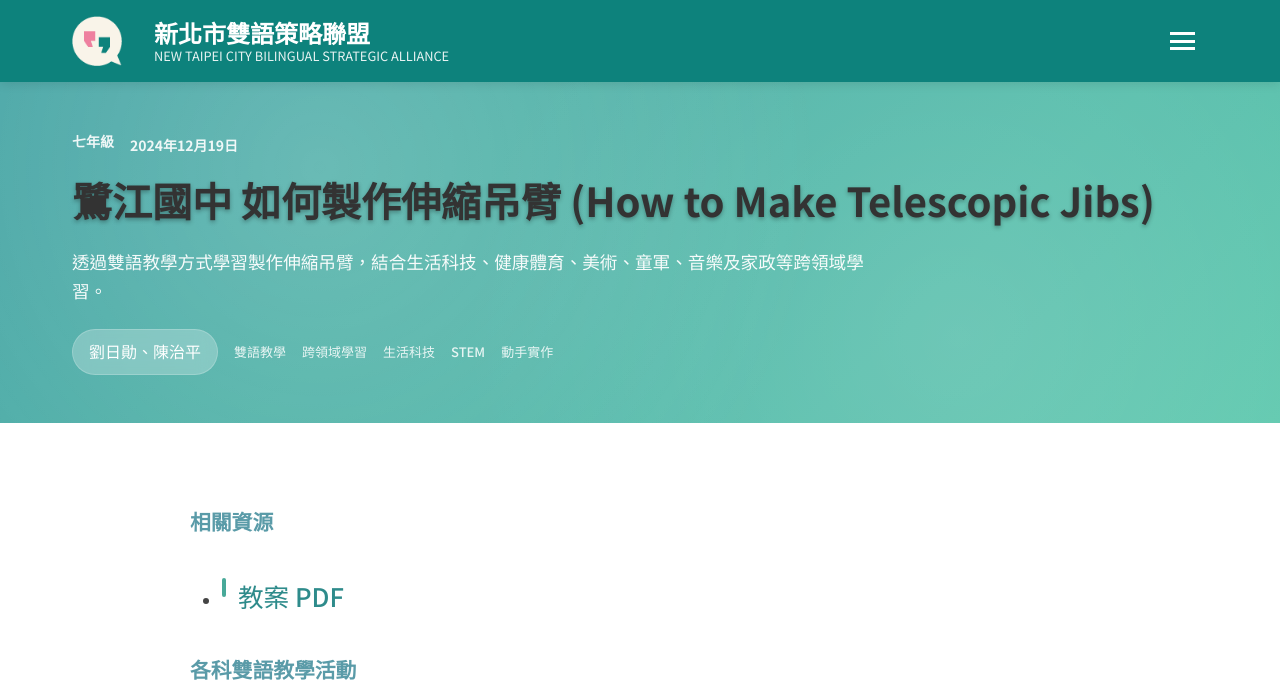
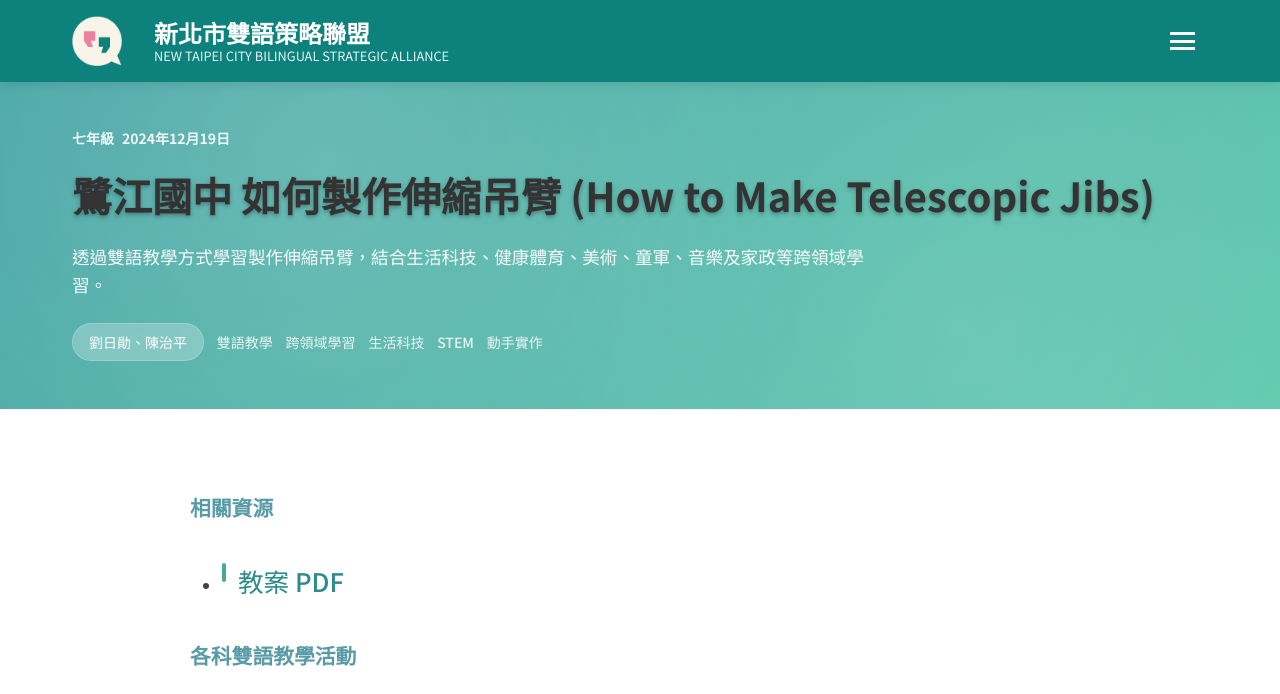
Before and after one commit to ntpc-bsa/ntpc-bsa.github.io, a Jekyll site: the page built from _lessons/sample-lesson-example.md, in a window 1280 px wide and 1400 px high. Shown: the top 694 px of the window. Built offline with Jekyll 4.4.1, drawn with Linux system fonts in a browser that asks for light colours; some web fonts are replaced.

Commit message:
Complete overhaul of lesson page alignment system - unified font sizes, gaps, and flex properties

```diff
--- a/assets/css/style.css
+++ b/assets/css/style.css
@@ -1666,20 +1666,17 @@ body {
 
 .lesson-meta {
     display: flex;
-    gap: 1rem;
-    margin-bottom: 0.5rem;
-    flex-wrap: wrap;
-    align-items: center;
+    gap: 0.5rem;
+    margin-bottom: 0.8rem;
+    align-items: baseline;
 }
 
 .lesson-category,
 .lesson-date {
-    display: inline-block;
     color: rgba(255, 255, 255, 0.9);
     font-size: 14px;
     font-weight: 600;
-    margin-right: 0;
-    vertical-align: baseline;
+    line-height: 1.2;
 }
 
 .lesson-title {
@@ -1700,14 +1697,14 @@ body {
 
 .lesson-details {
     display: flex;
-    gap: 1rem;
-    margin-top: 0.5rem;
+    gap: 0.8rem;
+    margin-top: 1rem;
+    align-items: center;
     flex-wrap: wrap;
-    align-items: center;
 }
 
 .lesson-author {
-    display: flex;
+    display: inline-flex;
     align-items: center;
     background: rgba(255, 255, 255, 0.25);
     padding: 0.6rem 1rem;
@@ -1715,24 +1712,22 @@ body {
     font-weight: 500;
     backdrop-filter: blur(10px);
     border: 1px solid rgba(255, 255, 255, 0.2);
-    height: fit-content;
+    font-size: 14px;
+    line-height: 1.2;
 }
 
 .lesson-tags {
-    display: flex;
+    display: inline-flex;
     align-items: center;
-    gap: 1rem;
+    gap: 0.8rem;
     flex-wrap: wrap;
 }
 
-
-
 .tag-item {
-    display: inline-block;
     color: rgba(255, 255, 255, 0.85);
-    font-size: 13px;
+    font-size: 14px;
     font-weight: 500;
-    margin: 0;
+    line-height: 1.2;
 }
 
 /* Lesson Content */
@@ -1919,20 +1914,19 @@ body {
     }
 
     .lesson-meta {
+        gap: 0.5rem;
+        justify-content: flex-start;
+    }
+
+    .lesson-details {
         gap: 0.8rem;
-        justify-content: center;
-    }
-
-    .lesson-details {
-        gap: 1rem;
-        margin-top: 1.5rem;
-        justify-content: center;
-        flex-direction: column;
+        margin-top: 1rem;
+        justify-content: flex-start;
         align-items: center;
     }
 
     .lesson-tags {
-        justify-content: center;
+        gap: 0.8rem;
     }
 
     .content-wrapper h1 {
```
